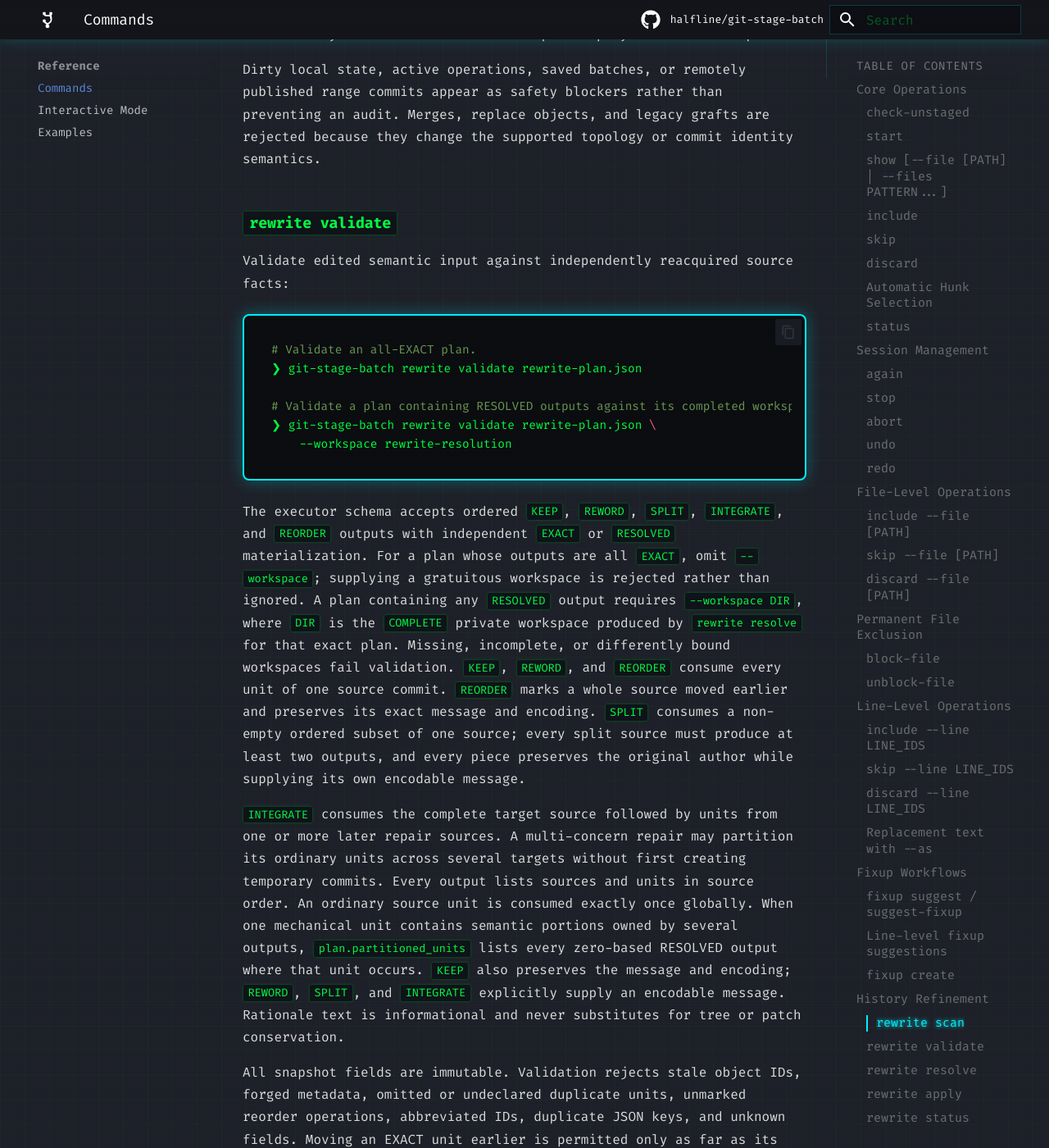
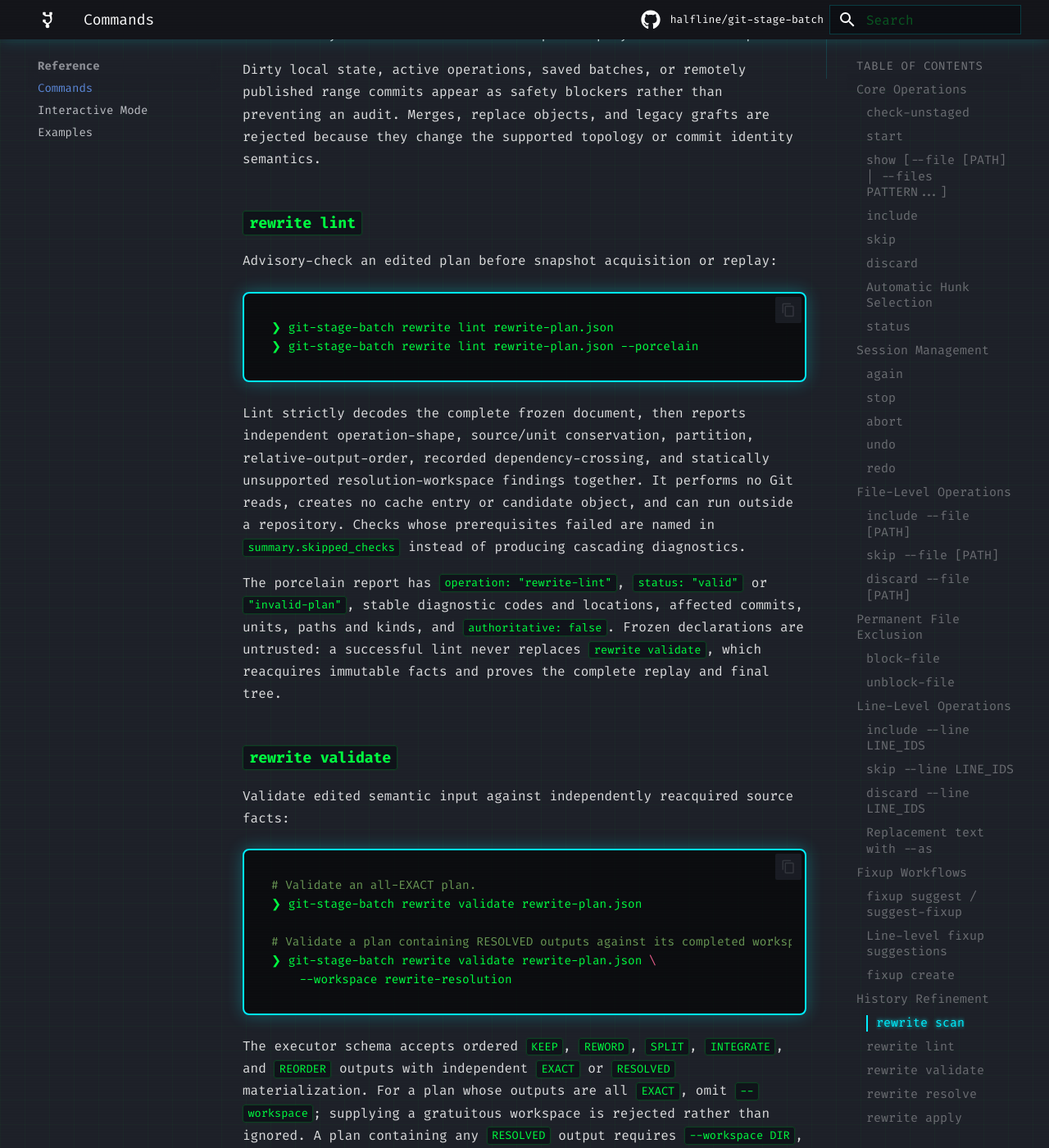
Before and after one commit to halfline/git-stage-batch, an MkDocs documentation site: the page built from docs/commands.md, in a window 1280 px wide and 1400 px high, scrolled down 29446 px. Shown: the whole window at 82% size. Built offline with MkDocs 1.6.1 and Material for MkDocs 9.7.7, drawn with Linux system fonts in a browser that asks for light colours; comment, search, counter and statistics services are not loaded; some of the changed text lies outside the part shown.

Commit message:
docs: Describe offline rewrite plan linting
The product and bundled refinement workflows provide offline plan
diagnostics and visible cache dispositions.

Users reading the command guide cannot discover the advisory trust
boundary, skipped checks, or cache fields emitted by live validation.

This commit continues the public workflow by documenting rewrite lint, its
porcelain report, its non-authoritative scope, and validation cache status.

The next commit will add the same command and trust boundary to the
installed manual.

````diff
--- a/docs/commands.md
+++ b/docs/commands.md
@@ -1057,6 +1057,28 @@ range commits appear as safety blockers rather than preventing an audit.
 Merges, replace objects, and legacy grafts are rejected because they change
 the supported topology or commit identity semantics.
 
+### `rewrite lint`
+
+Advisory-check an edited plan before snapshot acquisition or replay:
+
+```bash
+❯ git-stage-batch rewrite lint rewrite-plan.json
+❯ git-stage-batch rewrite lint rewrite-plan.json --porcelain
+```
+
+Lint strictly decodes the complete frozen document, then reports independent
+operation-shape, source/unit conservation, partition, relative-output-order,
+recorded dependency-crossing, and statically unsupported resolution-workspace
+findings together. It performs no Git reads, creates no cache entry or candidate
+object, and can run outside a repository. Checks whose prerequisites failed are named in
+`summary.skipped_checks` instead of producing cascading diagnostics.
+
+The porcelain report has `operation: "rewrite-lint"`, `status: "valid"` or
+`"invalid-plan"`, stable diagnostic codes and locations, affected commits,
+units, paths and kinds, and `authoritative: false`. Frozen declarations are
+untrusted: a successful lint never replaces `rewrite validate`, which
+reacquires immutable facts and proves the complete replay and final tree.
+
 ### `rewrite validate`
 
 Validate edited semantic input against independently reacquired source facts:
@@ -1077,6 +1099,11 @@ gratuitous workspace is rejected rather than ignored. A plan containing any
 `RESOLVED` output requires `--workspace DIR`, where `DIR` is the `COMPLETE`
 private workspace produced by `rewrite resolve` for that exact plan. Missing,
 incomplete, or differently bound workspaces fail validation.
+Successful validation reports expose the immutable-analysis cache disposition
+as `snapshot_cache.status` (`hit`, `miss`, `rejected`, or `bypassed`), its
+content-addressed key and entry path when one was addressable, a stable reason,
+and whether rebuilt analysis was retained. This is provenance only; live safety
+collection and full replay still run.
 `KEEP`, `REWORD`, and `REORDER` consume every unit of one source commit.
 `REORDER` marks a whole source moved earlier and preserves its exact message
 and encoding. `SPLIT` consumes a non-empty ordered subset of one source; every
````
